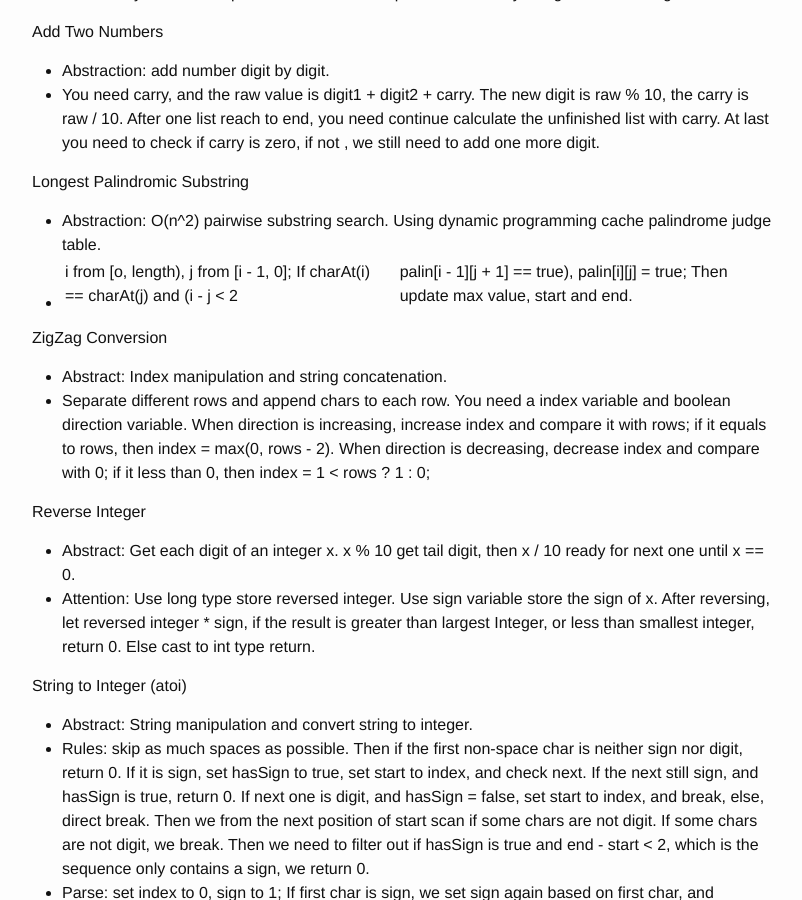
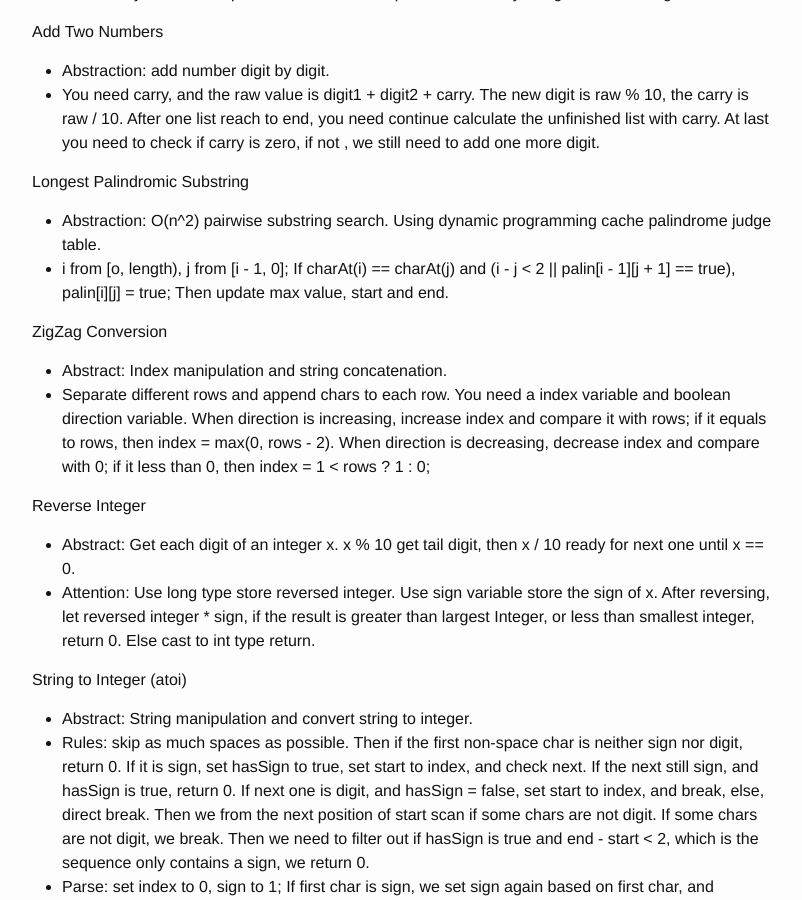
Before and after one commit to lqs4188980/lqs4188980.github.io, a Jekyll site: the page built from _posts/2015-01-11-leetcode-summary.markdown, in a window 1280 px wide and 900 px high, scrolled down 1680 px. Shown: the whole window, without its empty margins (238-1040 px from the left). Built offline with Jekyll 4.4.1, drawn with Linux system fonts in a browser that asks for light colours.

```diff
--- a/_posts/2015-01-11-leetcode-summary.markdown
+++ b/_posts/2015-01-11-leetcode-summary.markdown
@@ -51,7 +51,7 @@ Add Two Numbers
 Longest Palindromic Substring
 
 + Abstraction: O(n^2) pairwise substring search. Using dynamic programming cache palindrome judge table.
-+ i from [o, length), j from [i - 1, 0]; If charAt(i) == charAt(j) and (i - j < 2 || palin[i - 1][j + 1] == true), palin[i][j] = true; Then update max value, start and end.
++ i from [o, length), j from [i - 1, 0]; If charAt(i) == charAt(j) and (i - j < 2 \|\| palin[i - 1][j + 1] == true), palin[i][j] = true; Then update max value, start and end.
 
 ZigZag Conversion
 
```
